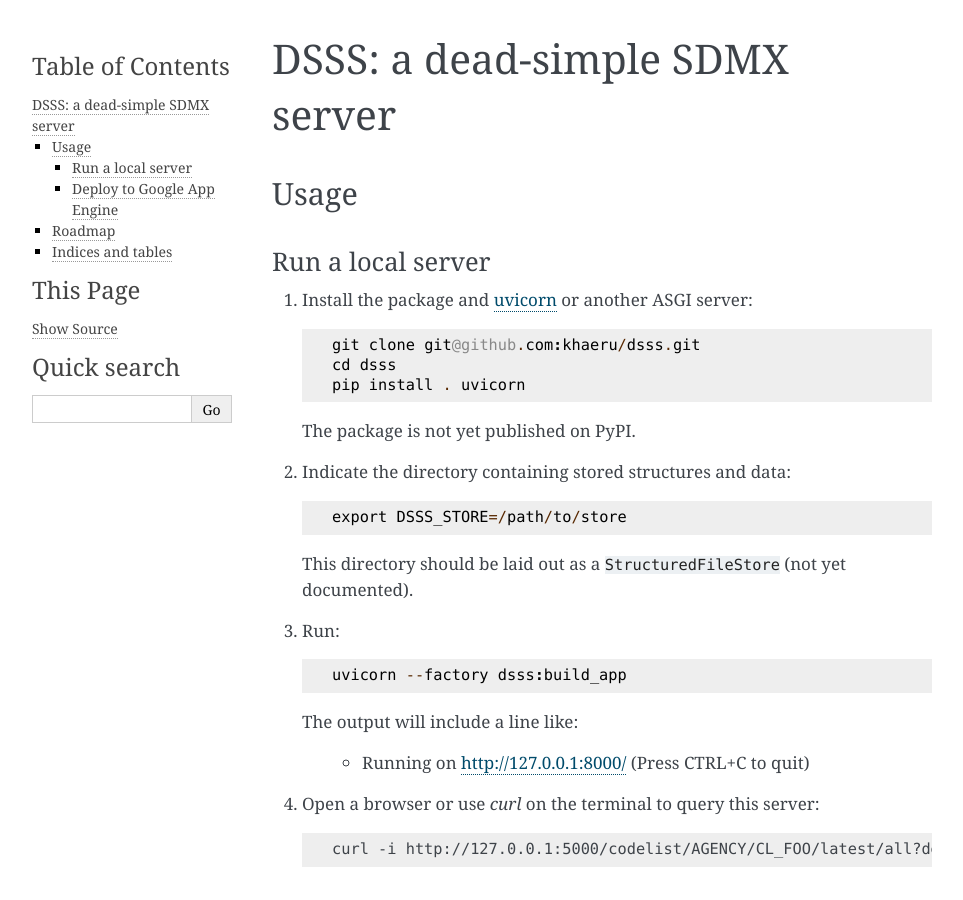
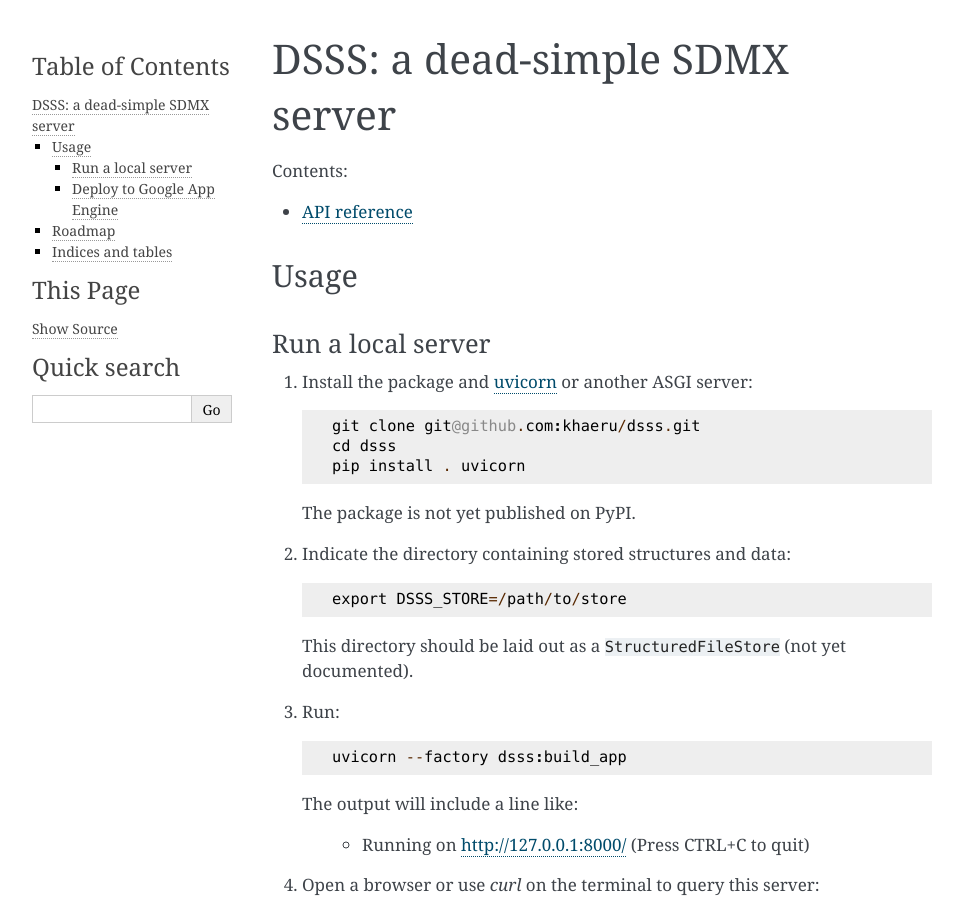
Before and after one commit to khaeru/dsss, a Sphinx documentation site: the page built from doc/index.rst, in a window 1280 px wide and 900 px high. Shown: the whole window, without its empty margins (148-1111 px from the left). Built offline with Sphinx 7.4.7, drawn with Linux system fonts in a browser that asks for light colours.

```diff
--- /dev/null
+++ b/doc/_templates/autosummary/class.rst
@@ -0,0 +1,34 @@
+.. From https://stackoverflow.com/a/62613202/2362198
+
+{{ fullname | escape | underline}}
+
+.. currentmodule:: {{ module }}
+
+.. autoclass:: {{ objname }}
+   :members:
+   :show-inheritance:
+   :inherited-members:
+
+   {% block methods %}
+   .. automethod:: __init__
+
+   {% if methods %}
+   .. rubric:: {{ _('Methods') }}
+
+   .. autosummary::
+   {% for item in methods %}
+      ~{{ name}}.{{ item }}
+   {%- endfor %}
+   {% endif %}
+   {% endblock %}
+
+   {% block attributes %}
+   {% if attributes %}
+   .. rubric:: {{ _('Attributes') }}
+
+   .. autosummary::
+   {% for item in attributes %}
+      ~{{ name}}.{{ item }}
+   {%- endfor %}
+   {% endif %}
+   {% endblock %}
--- /dev/null
+++ b/doc/_templates/autosummary/module.rst
@@ -0,0 +1,80 @@
+.. From https://stackoverflow.com/a/62613202/2362198
+
+{{ fullname | escape | underline }}
+
+.. currentmodule:: {{ fullname }}
+
+.. automodule:: {{ fullname }}
+
+   {% block modules %}
+   {% if modules %}
+   .. rubric:: Submodules
+
+   .. autosummary::
+      :toctree:
+      :template: autosummary/module.rst
+      :recursive:
+   {% for item in modules %}
+      {{ item }}
+   {%- endfor %}
+   {% endif %}
+   {% endblock %}
+
+   {% block attributes %}
+   {% if attributes %}
+   .. rubric:: Module data
+
+   .. autosummary::
+   {% for item in attributes %}
+      {{ item }}
+   {%- endfor %}
+
+   {% for item in attributes %}
+   .. autodata:: {{ item }}
+   {%- endfor %}
+
+   {% endif %}
+   {% endblock %}
+
+   {% block functions %}
+   {% if functions %}
+   .. rubric:: {{ _('Functions') }}
+
+   .. autosummary::
+   {% for item in functions %}
+      {{ item }}
+   {%- endfor %}
+
+   {% for item in functions %}
+   .. autofunction:: {{ item }}
+   {%- endfor %}
+   {% endif %}
+   {% endblock %}
+
+   {% block classes %}
+   {% if classes %}
+   .. rubric:: {{ _('Classes') }}
+
+   .. autosummary::
+      :toctree:
+      :template: autosummary/class.rst
+   {% for item in classes %}
+      {{ item }}
+   {%- endfor %}
+   {% endif %}
+   {% endblock %}
+
+   {% block exceptions %}
+   {% if exceptions %}
+   .. rubric:: {{ _('Exceptions') }}
+
+   .. autosummary::
+   {% for item in exceptions %}
+      {{ item }}
+   {%- endfor %}
+
+   {% for item in exceptions %}
+   .. autoexception:: {{ item }}
+   {%- endfor %}
+   {% endif %}
+   {% endblock %}
--- a/doc/conf.py
+++ b/doc/conf.py
@@ -2,6 +2,8 @@
 #
 # For the full list of built-in configuration values, see the documentation:
 # https://www.sphinx-doc.org/en/master/usage/configuration.html
+
+import dsss  # noqa: F401
 
 # -- Project information ---------------------------------------------------------------
 
@@ -12,7 +14,14 @@ author = "DSSS contributors"
 # -- General configuration -------------------------------------------------------------
 
 templates_path = ["_templates"]
+extensions = [
+    "sphinx.ext.autosummary",
+]
 
 # -- Options for HTML output -----------------------------------------------------------
 
 html_static_path = ["_static"]
+
+# -- Options for sphinx.ext.autosummary ------------------------------------------------
+
+autosummary_generate = True
--- a/doc/index.rst
+++ b/doc/index.rst
@@ -4,6 +4,8 @@ DSSS: a dead-simple SDMX server
 .. toctree::
    :maxdepth: 2
    :caption: Contents:
+
+   api
 
 Usage
 =====
```
Also changed, not shown: doc/api.rst (added, +20 -0 lines), 1 other file.
